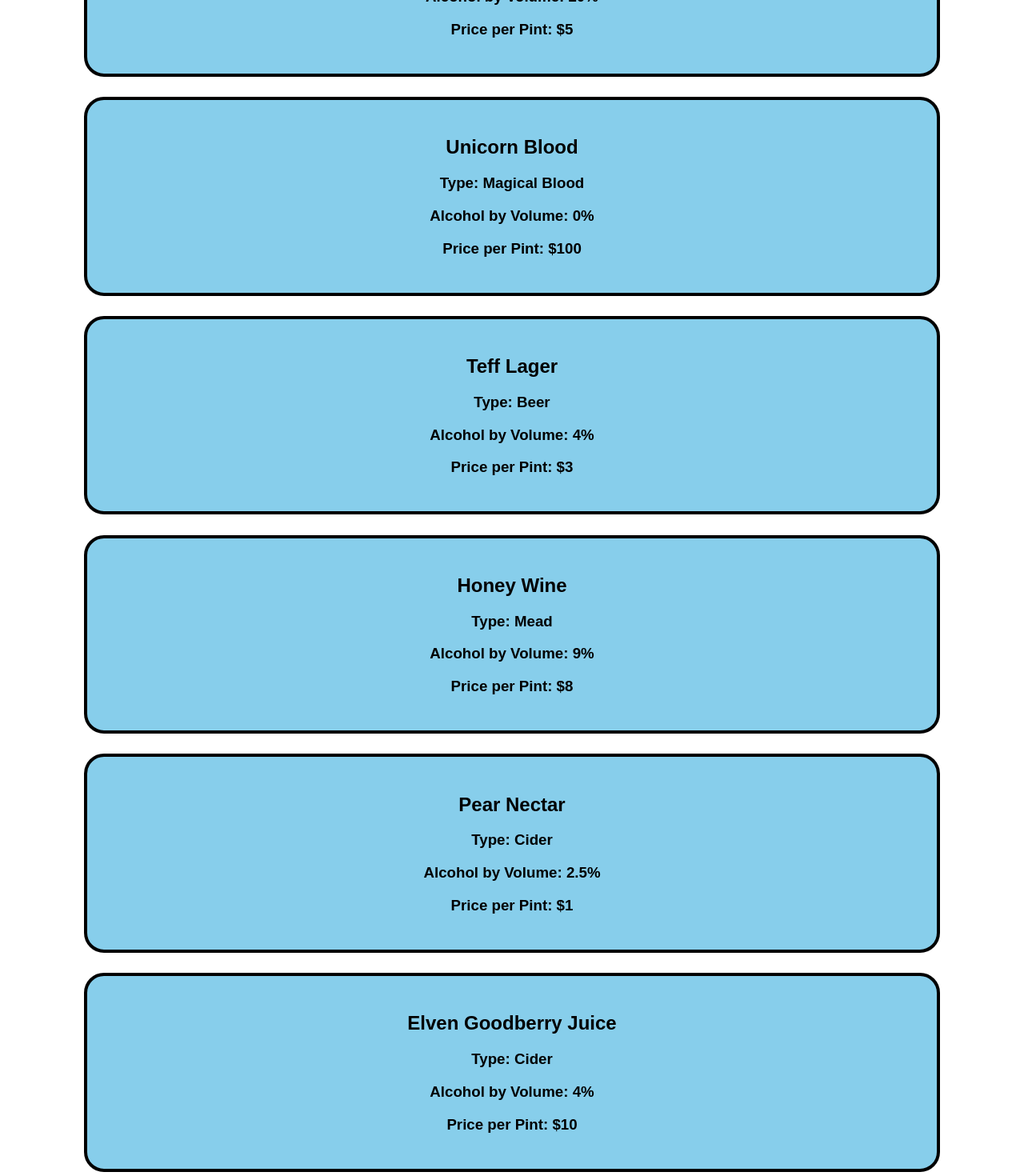
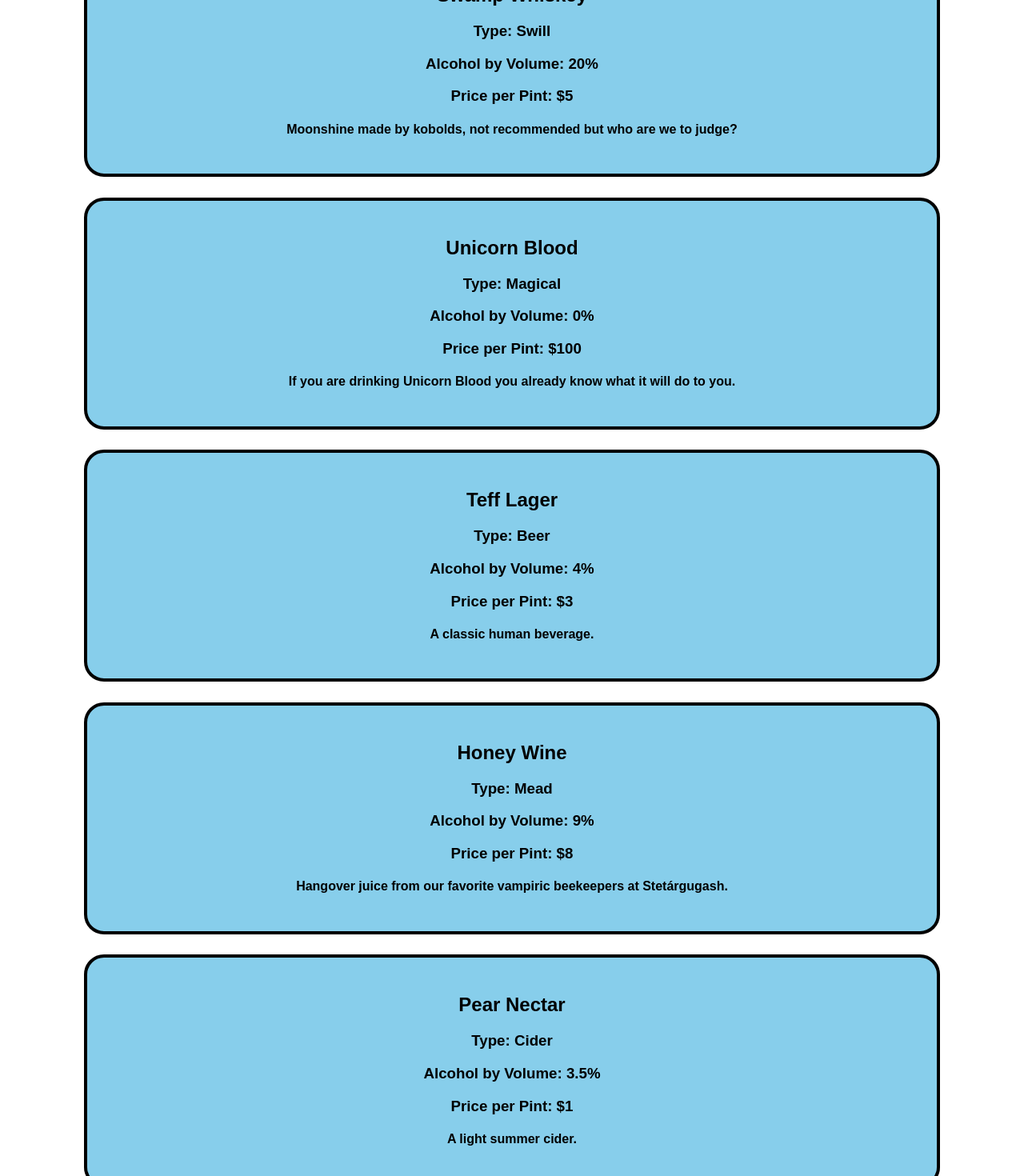
Before and after one commit to brnhensley/react-tap-room, a React app: page /#/kegs in a window 1280 px wide. Shown: the part 1330-2800 px from the top of the page at 80% size. Built offline with nearby package versions, Linux system fonts and the light colour scheme.

Commit message:
added keg description prop

```diff
--- a/src/components/Keg.jsx
+++ b/src/components/Keg.jsx
@@ -20,6 +20,7 @@ function Keg(props) {
       <h3>Type: {props.type} </h3>
       <h3>Alcohol by Volume: {props.abv}% </h3>
       <h3>Price per Pint: ${props.price} </h3>
+      <h4>{props.description}</h4>
     </div>
   );
 
@@ -30,6 +31,8 @@ Keg.PropTypes = {
   type: PropTypes.string.isRequired,
   abv: PropTypes.number.isRequired,
   price: PropTypes.number.isRequired,
+  description: PropTypes.string
+  // add remaining pints
 };
 
 export default Keg;
--- a/src/components/KegsList.jsx
+++ b/src/components/KegsList.jsx
@@ -8,73 +8,85 @@ const allKegs = [
     name: 'Rotgut',
     type: 'Swill',
     abv: 11,
-    price: 1
+    price: 1,
+    description: 'Great for getting drunk, bad for everything else.'
   },
   {
     name: 'Parsnip Wine',
     type: 'Wine',
     abv: 8,
-    price: 6
+    price: 6,
+    description: 'A classy wine from our elven "friends".'
   },
   {
     name: 'Swamp Whiskey',
     type: 'Swill',
     abv: 20,
-    price: 5
+    price: 5,
+    description: 'Moonshine made by kobolds, not recommended but who are we to judge?'
   },
   {
     name: 'Unicorn Blood',
-    type: 'Magical Blood',
+    type: 'Magical',
     abv: 0,
-    price: 100
+    price: 100,
+    description: 'If you are drinking Unicorn Blood you already know what it will do to you.'
   },
   {
     name: 'Teff Lager',
     type: 'Beer',
     abv: 4,
-    price: 3
+    price: 3,
+    description: 'A classic human beverage.'
   },
   {
     name: 'Honey Wine',
     type: 'Mead',
     abv: 9,
-    price: 8
+    price: 8,
+    description: 'Hangover juice from our favorite vampiric beekeepers at Stetárgugash.'
   },
   {
     name: 'Pear Nectar',
     type: 'Cider',
-    abv: 2.5,
-    price: 1
+    abv: 3.5,
+    price: 1,
+    description: 'A light summer cider.'
   },
   {
     name: 'Elven Goodberry Juice',
     type: 'Cider',
     abv: 4,
-    price: 10
+    price: 15,
+    description: 'Whatever the elves are doing in their treetop breweries is working. They will not tell us but there is something magical in this.'
   },
   {
     name: 'Longland Ale',
     type: 'Beer',
     abv: 4.5,
-    price: 4
+    price: 4,
+    description: 'A human favorite from across the plains.'
   },
   {
     name: 'Sewer Brew',
     type: 'Jenkem',
     abv: 2.5,
-    price: 1
+    price: 1,
+    description: 'We have a lot of Grimelings visit, not recommended for any other races.'
   },
   {
     name: 'Goblin Sweat',
     type: 'Swill',
     abv: 1.5,
-    price: 1
+    price: 1,
+    description: 'We got ripped off and now have kegs and kegs of Goblin Sweat. Someone out there must want this right?'
   },
   {
     name: 'Ogre Grog',
     type: 'Swill',
     abv: 13,
-    price: 6
+    price: 6,
+    description: 'Potent, aromatic ogre milk kefir, an acquired taste.'
   }
 ];
 
@@ -88,6 +100,7 @@ function KegsList(){
           type={keg.type}
           abv={keg.abv}
           price={keg.price}
+          description={keg.description}
           key={index} />
       )}
     </div>
@@ -95,3 +108,5 @@ function KegsList(){
 }
 
 export default KegsList;
+
+// Add pints remaining
```
